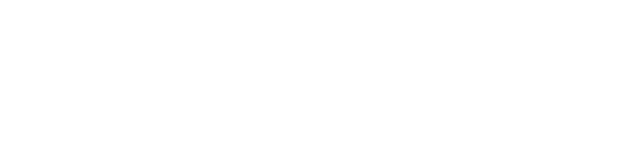
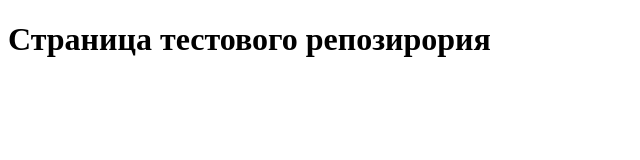
Before and after one commit to Ale-Shadow-02/Shadow.io, a plain HTML site: page index.html in a window 1280 px wide. Shown: the whole page, without its empty margins (0-640 px from the left). Drawn offline with Linux system fonts and the light colour scheme.

Commit message:
Добавил H1

```diff
--- a/index.html
+++ b/index.html
@@ -6,6 +6,7 @@
   <meta name="viewport" content="width=device-width, initial-scale=1.0">
   <title>Test-Repozitory</title>
 </head>
+<h1>Страница тестового репозирория</h1>
 
 <body>
 
```
